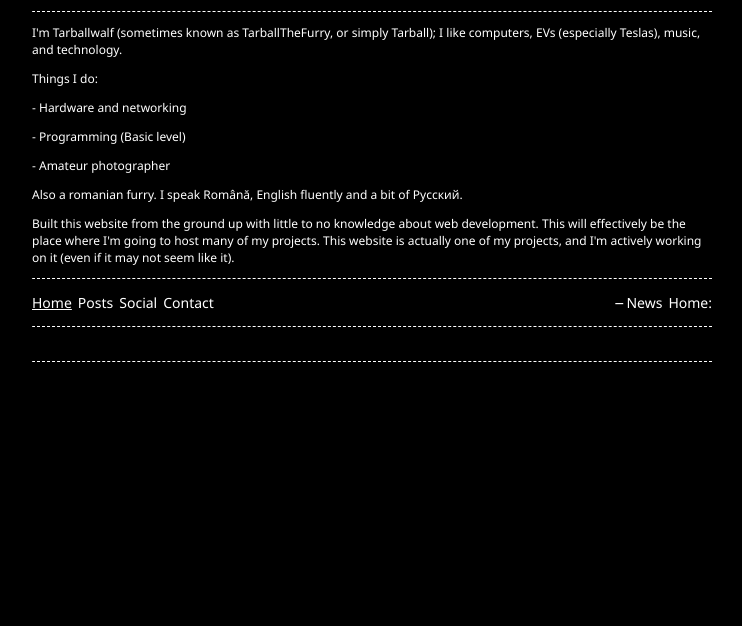
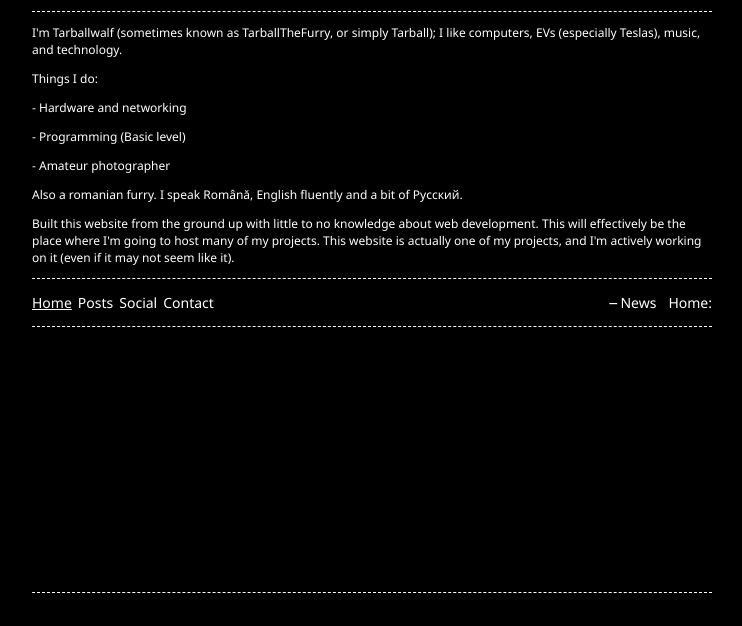
Before and after one commit to Tarballwalf/website, a plain HTML site: page index.html in a window 1280 px wide. Both pictures are taken after a click on the element "News". Shown: the part 174-800 px from the top of the page, without its empty margins (268-1010 px from the left). Drawn offline with nearby package versions, Linux system fonts and the light colour scheme; a script that the page names is missing.

Commit message:
added news optiopn and some other things

```diff
--- a/index.html
+++ b/index.html
@@ -82,14 +82,14 @@
       <p id="time" style="text-align: right; float: right; " >Home:</p>
     </div>
     <!-- Border -->
-    <p class="caret" style="margin-right: 6px; float: right;">News</p>
+    <p class="caret" style="margin-right: 12px; float: right;">News</p>
     <div class="block" style="clear: both;">
       <hr class="border"></hr>
     </div>
     <!-- Border -->
     <div class="block">
         <div class="nested">
-          <line>
+          <line style="height: 250px; margin-top: 15px; overflow-y: scroll; overflow-x: hidden;">
 
             <br />
             <zero-md src="/news.md">
```
